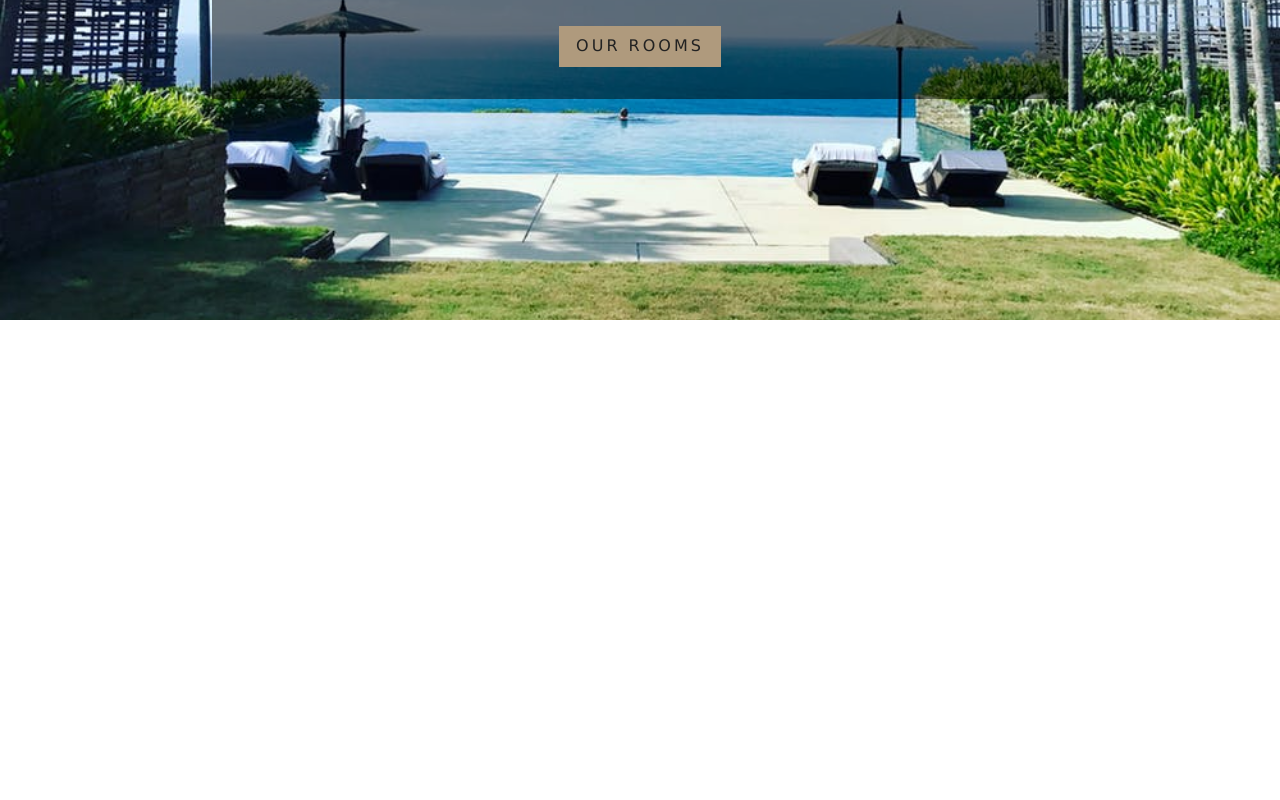
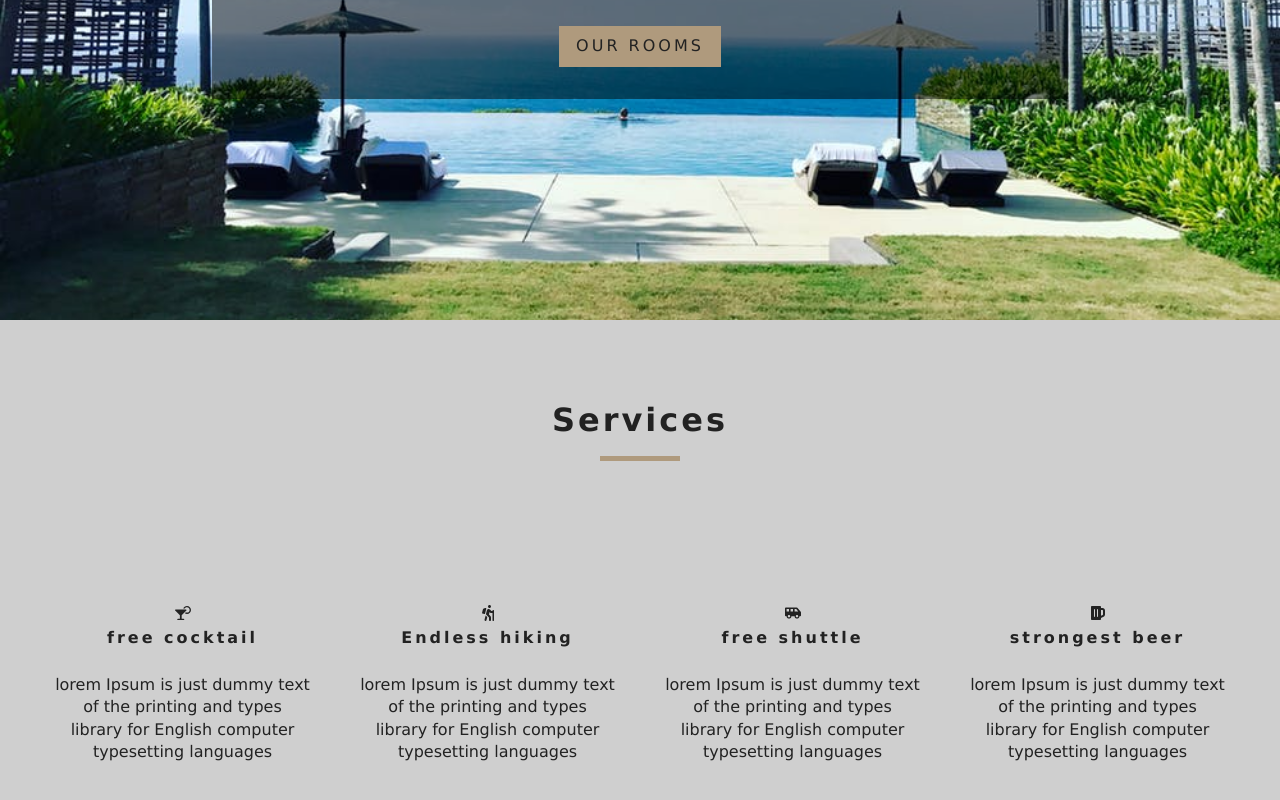
Before and after one commit to rabobahago/beach-resort-app, a React (Create React App) app: page / in a window 1280 px wide. Shown: the part 480-1280 px from the top of the page. Before the commit the page ends 800 px from the top, so only its background shows below. Built offline with nearby package versions, Linux system fonts and the light colour scheme.

Commit message:
services component added

```diff
--- a/src/components/Banner.js
+++ b/src/components/Banner.js
@@ -1,9 +1,9 @@
 import React from 'react'
 
-const Banner = ({ children, tile, subtitle }) => {
+const Banner = ({ children, title, subtitle }) => {
   return (
     <div className="banner">
-      <h1>{tile}</h1>
+      <h1>{title}</h1>
       <div></div>
       <p>{subtitle}</p>
       {children}
--- /dev/null
+++ b/src/components/Services.js
@@ -0,0 +1,53 @@
+import React from 'react'
+import Titles from './Titles'
+import { FaCocktail, FaHiking, FaShuttleVan, FaBeer } from 'react-icons/fa'
+class Services extends React.Component {
+  constructor(props) {
+    super(props)
+    this.state = {
+      services: [
+        {
+          icon: <FaCocktail />,
+          title: 'free cocktail',
+          info:
+            'lorem Ipsum is just dummy text of the printing and types library for English computer typesetting languages',
+        },
+        {
+          icon: <FaHiking />,
+          title: 'Endless hiking',
+          info:
+            'lorem Ipsum is just dummy text of the printing and types library for English computer typesetting languages',
+        },
+        {
+          icon: <FaShuttleVan />,
+          title: 'free shuttle',
+          info:
+            'lorem Ipsum is just dummy text of the printing and types library for English computer typesetting languages',
+        },
+        {
+          icon: <FaBeer />,
+          title: 'strongest beer',
+          info:
+            'lorem Ipsum is just dummy text of the printing and types library for English computer typesetting languages',
+        },
+      ],
+    }
+  }
+  render() {
+    return (
+      <section className="services">
+        <Titles title="Services" />
+        <div className="services-center">
+          {this.state.services.map(({ icon, title, info }, index) => (
+            <article key={index} className="services">
+              <span>{icon}</span>
+              <h6>{title}</h6>
+              <p>{info}</p>
+            </article>
+          ))}
+        </div>
+      </section>
+    )
+  }
+}
+export default Services
--- /dev/null
+++ b/src/components/Titles.js
@@ -0,0 +1,11 @@
+import React from 'react'
+
+const Titles = ({ title }) => {
+  return (
+    <div className="section-title">
+      <h4>{title}</h4>
+      <div />
+    </div>
+  )
+}
+export default Titles
--- a/src/pages/Error.js
+++ b/src/pages/Error.js
@@ -1,7 +1,17 @@
 import React from 'react'
 import Hero from '../components/Hero'
+import { Link } from 'react-router-dom'
+import Banner from '../components/Banner'
 
 const Error = () => {
-  return <Hero/>
+  return (
+    <Hero>
+      <Banner title="404" subtitle="page not found">
+        <Link to="/" className="btn-primary">
+          Return home
+        </Link>
+      </Banner>
+    </Hero>
+  )
 }
 export default Error
--- a/src/pages/Home.js
+++ b/src/pages/Home.js
@@ -2,16 +2,23 @@
 import Hero from '../components/Hero'
 import Banner from '../components/Banner'
 import { Link } from 'react-router-dom'
+import Services from '../components/Services'
 
 const Home = () => {
   return (
+    <>
       <Hero>
-      <Banner tile="luxurious rooms" subtitle="deluxe rooms starting at $229">
+        <Banner
+          title="luxurious rooms"
+          subtitle="deluxe rooms starting at $229"
+        >
           <Link to="rooms" className="btn-primary">
             Our Rooms
           </Link>
         </Banner>
       </Hero>
+      <Services />
+    </>
   )
 }
 export default Home
--- a/src/pages/Rooms.js
+++ b/src/pages/Rooms.js
@@ -1,7 +1,17 @@
 import React from 'react'
 import Hero from '../components/Hero'
+import Banner from '../components/Banner'
+import { Link } from 'react-router-dom'
 
 const Room = () => {
-  return <Hero hero="roomsHero" />
+  return (
+    <Hero hero="roomsHero">
+      <Banner title="our rooms">
+        <Link to="/" className="btn-primary">
+          Return home
+        </Link>
+      </Banner>
+    </Hero>
+  )
 }
 export default Room
```
Also changed, not shown: 1 other file (tests, documents, lock files or other folders). Lines whose indentation alone changed are shown as unchanged.
